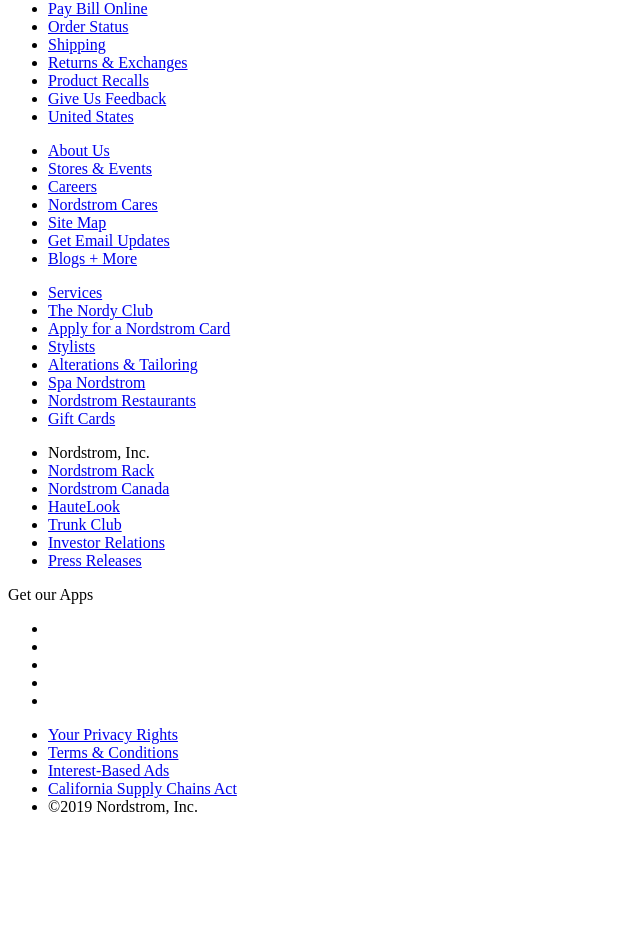
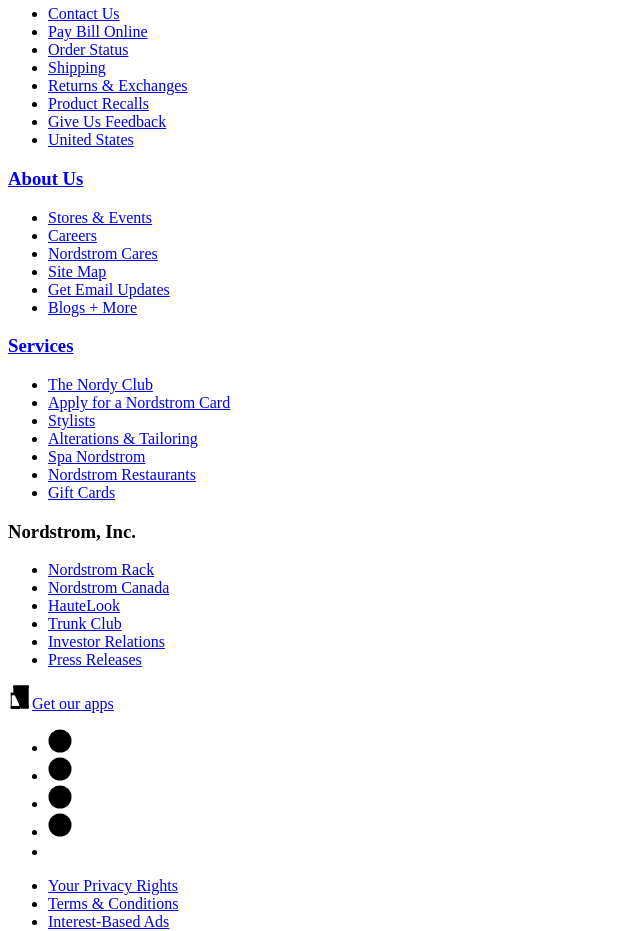
Before and after one commit to n3rdstorm/recently-viewed-jm, a React app: page / in a window 1280 px wide. Shown: the part 334-1265 px from the top of the page, without its empty margins (0-640 px from the left). Before the commit the page ends 1166 px from the top, so only its background shows below. Built offline with nearby package versions, Linux system fonts and the light colour scheme; no server answers; the HTML template or start-up script is replaced by a standard one.

Commit message:
Add and style footer

```diff
--- a/client/src/components/App.jsx
+++ b/client/src/components/App.jsx
@@ -1,10 +1,8 @@
 import React from 'react';
 import RecentlyViewed from './RecentlyViewed.jsx';
-import Header from './Header.jsx';
 import Footer from './Footer.jsx';
 import Gift from './Gift.jsx';
 
-import getRecentItems from '../lib/getAjax.js';
 import $ from 'jquery';
 
 class App extends React.Component {
@@ -27,7 +25,6 @@
   render() {
     return (
       <div>
-        {/* <Header /> */}
         <Gift />
         <RecentlyViewed items={this.state.items}/>
         <Footer />
--- a/client/src/components/Footer.jsx
+++ b/client/src/components/Footer.jsx
@@ -4,10 +4,13 @@
   render() {
     return (
       <footer className="footer">
-        <div className="row footer-content">
-          <div className="col">
-            <ul className="customer-service">
-              <li className="title"><a href="#">Customer Service</a></li>
+        <div className="footer-row-one">
+          <div className="footer-container">
+            <div className="footer-col">
+              <h3 className="footer-title">
+                <strong><a href="#">Customer Service</a></strong>
+              </h3>
+              <ul className="footer-content">
                 <li><a href="#">Contact Us</a></li>
                 <li><a href="#">Pay Bill Online</a></li>
                 <li><a href="#">Order Status</a></li>
@@ -15,14 +18,14 @@
                 <li><a href="#">Returns &amp; Exchanges</a></li>
                 <li><a href="#">Product Recalls</a></li>
                 <li><a href="#">Give Us Feedback</a></li>
-              {/* INSERT US FLAG ICON BELOW */}
                 <li><a href="#">United States</a></li>
               </ul>
             </div>
-
-          <div className="col">
-            <ul className="about-us">
-              <li className="title"><a href="#">About Us</a></li>
+            <div className="footer-col">
+              <h3 className="footer-title">
+                <strong><a href="#">About Us</a></strong>
+              </h3>
+              <ul className="footer-content">
                 <li><a href="#">Stores &amp; Events</a></li>
                 <li><a href="#">Careers</a></li>
                 <li><a href="#">Nordstrom Cares</a></li>
@@ -30,11 +33,13 @@
                 <li><a href="#">Get Email Updates</a></li>
                 <li><a href="#">Blogs + More</a></li>
               </ul>
+
             </div>
-
-          <div className="col">
-            <ul className="services">
-              <li className="title"><a href="#">Services</a></li>
+            <div className="footer-col">
+              <h3 className="footer-title">
+                <strong><a href="#">Services</a></strong>
+              </h3>
+              <ul className="footer-content">
                 <li><a href="#">The Nordy Club</a></li>
                 <li><a href="#">Apply for a Nordstrom Card</a></li>
                 <li><a href="#">Stylists</a></li>
@@ -44,10 +49,11 @@
                 <li><a href="#">Gift Cards</a></li>
               </ul>
             </div>
-
-          <div className="col">
-            <ul className="nordstrom-inc">
-              <li className="title">Nordstrom, Inc.</li>
+            <div className="footer-col">
+              <h3 className="footer-title">
+                <strong>Nordstrom, Inc.</strong>
+              </h3>
+              <ul className="footer-content">
                 <li><a href="#">Nordstrom Rack</a></li>
                 <li><a href="#">Nordstrom Canada</a></li>
                 <li><a href="#">HauteLook</a></li>
@@ -56,24 +62,46 @@
                 <li><a href="#">Press Releases</a></li>
               </ul>
             </div>
+          </div>
 
-          <div className="col apps">
-            <div><a>Get our Apps</a></div>
-            <div>
-              <ul className="social-links">
-                <li><a href="#"><ion-icon name="logo-instagram"></ion-icon></a></li>
-                <li><a href="#"><i class="ion-social-pinterest-outline"></i></a></li>
-                <li><a href="#"><i class="ion-social-twitter"></i></a></li>
-                <li><a href="#"><i class="ion-social-facebook"></i></a></li>
-                <li><a href="#"><ion-icon name="add"></ion-icon></a></li>
+          <div className="footer-right-col">
+            <div className="apps">
+              <svg focusable="false" height="24" width="24" class="nui-icon nui-icon-large-apps "><g><path class="nui-icon-large-apps-1" d="M12.964 21.014v2.485h7.4a.384.384 0 0 0 .374-.394v-2.091h-7.774z"></path><path class="nui-icon-large-apps-28" d="M12.964 23.499h7.4a.374.374 0 0 0 .374-.375V.874a.374.374 0 0 0-.374-.375H5.678a.374.374 0 0 0-.374.375v6.115"></path><path class="nui-icon-large-apps-1" d="M20.345.499H5.698a.393.393 0 0 0-.394.394v1.745h15.434V.893a.393.393 0 0 0-.393-.394z"></path><g><path class="nui-icon-large-apps-1" d="M11.308 8.668V23H3.762V8.668h7.546m.605-1H3.157a.395.395 0 0 0-.395.395v15.542c0 .218.176.395.395.395h8.756a.395.395 0 0 0 .395-.395V8.063a.395.395 0 0 0-.395-.395z"></path><path class="nui-icon-large-apps-1" d="M2.762 21.013v2.592c0 .218.176.395.395.395h8.756a.395.395 0 0 0 .395-.395v-2.592H2.762zM11.913 7.668H3.157a.395.395 0 0 0-.395.395v2.16h9.546v-2.16a.395.395 0 0 0-.395-.395z"></path></g><g><path class="nui-icon-large-apps-2" d="M13.565 1.586h-1.087a.28.28 0 0 1 0-.558h1.087a.28.28 0 0 1 0 .558zM7.539 22.999a.522.522 0 0 1-.52-.528c0-.291.23-.528.52-.528a.53.53 0 0 1 .536.528.531.531 0 0 1-.536.528zM8.061 9.254H7.009a.27.27 0 0 1 0-.54h1.052a.27.27 0 0 1 0 .54z"></path></g></g></svg>
+              <a href="#">Get our apps</a>
+            </div>
+            <div className="social-links">
+              <ul>
+                <li>
+                  <a href="#" className="instagram">
+                    <svg focusable="false" height="24" width="24" class="nui-icon nui-icon-large-connect-instagram " data-name="Layer 1"><defs></defs><g><g><g data-name="Page-1"><path class="nui-icon-large-connect-instagram-cls-1" d="M23.5 12A11.5 11.5 0 1 1 12 .5 11.5 11.5 0 0 1 23.5 12z"></path><path class="nui-icon-large-connect-instagram-cls-2" d="M12 5.5H9.32a4.8 4.8 0 0 0-1.58.3 3.33 3.33 0 0 0-1.9 1.9 4.8 4.8 0 0 0-.3 1.58v5.36a4.8 4.8 0 0 0 .3 1.58 3.33 3.33 0 0 0 1.9 1.9 4.8 4.8 0 0 0 1.58.3h5.36a4.8 4.8 0 0 0 1.58-.3 3.33 3.33 0 0 0 1.9-1.9 4.8 4.8 0 0 0 .3-1.58v-2.68-2.68a4.8 4.8 0 0 0-.3-1.58 3.33 3.33 0 0 0-1.9-1.9 4.8 4.8 0 0 0-1.58-.3H12m0 1.17h2.63a3.61 3.61 0 0 1 1.21.22 2.15 2.15 0 0 1 1.23 1.23 3.61 3.61 0 0 1 .22 1.21v5.26a3.61 3.61 0 0 1-.22 1.21 2.15 2.15 0 0 1-1.23 1.23 3.61 3.61 0 0 1-1.21.22H9.37a3.61 3.61 0 0 1-1.21-.22 2.15 2.15 0 0 1-1.23-1.23 3.61 3.61 0 0 1-.22-1.21v-2.63-2.63a3.61 3.61 0 0 1 .22-1.21 2.15 2.15 0 0 1 1.24-1.19 3.61 3.61 0 0 1 1.21-.22h2.63"></path><path class="nui-icon-large-connect-instagram-cls-2" d="M12 14.17A2.17 2.17 0 1 1 14.17 12 2.17 2.17 0 0 1 12 14.17m0-5.51A3.34 3.34 0 1 0 15.34 12 3.34 3.34 0 0 0 12 8.66"></path><path class="nui-icon-large-connect-instagram-cls-2" d="M16.25 8.53a.78.78 0 1 1-.78-.78.78.78 0 0 1 .78.78"></path></g></g></g></svg>
+                  </a>
+                </li>
+                <li>
+                  <a href="#" className="pinterest">
+                    <svg focusable="false" height="24" width="24" class="nui-icon nui-icon-large-connect-pinterest "><circle class="nui-icon-large-connect-pinterest-0" cx="12" cy="12" r="11.5"></circle><path class="nui-icon-large-connect-pinterest-1" d="M12.095 5.5c-3.548 0-5.337 2.543-5.337 4.664 0 1.285.486 2.428 1.529 2.852.17.07.324.002.374-.186l.152-.6c.05-.186.031-.253-.108-.416-.3-.355-.493-.814-.493-1.464 0-1.887 1.413-3.575 3.678-3.575 2.005 0 3.106 1.226 3.106 2.861 0 2.152-.953 3.971-2.367 3.971-.781 0-1.366-.646-1.178-1.439.224-.945.66-1.967.66-2.65 0-.61-.33-1.12-1.009-1.12-.798 0-1.44.826-1.44 1.933 0 .705.239 1.183.239 1.183l-.961 4.068c-.285 1.207-.042 2.689-.021 2.838.011.089.125.109.176.043.074-.097 1.025-1.269 1.349-2.444.091-.332.526-2.052.526-2.052.258.494 1.018.931 1.824.931 2.4 0 4.029-2.189 4.029-5.118-.001-2.218-1.877-4.28-4.728-4.28z"></path></svg>
+                  </a>
+                </li>
+                <li>
+                  <a href="#" className="twitter">
+                    <svg focusable="false" height="24" width="24" class="nui-icon nui-icon-large-connect-twitter "><circle class="nui-icon-large-connect-twitter-0" cx="12" cy="12" r="11.5"></circle><path class="nui-icon-large-connect-twitter-1" d="M18.5 7.968a5.358 5.358 0 0 1-1.532.421c.549-.33.973-.853 1.171-1.477a5.302 5.302 0 0 1-1.694.647 2.662 2.662 0 0 0-1.947-.841 2.666 2.666 0 0 0-2.597 3.274 7.57 7.57 0 0 1-5.497-2.786 2.665 2.665 0 0 0-.359 1.34c0 .926.469 1.742 1.186 2.221a2.655 2.655 0 0 1-1.208-.335v.034c0 1.293.919 2.371 2.139 2.615a2.659 2.659 0 0 1-1.203.046 2.666 2.666 0 0 0 2.492 1.852 5.355 5.355 0 0 1-3.949 1.105 7.546 7.546 0 0 0 4.089 1.198c4.905 0 7.588-4.063 7.588-7.589l-.008-.345a5.45 5.45 0 0 0 1.329-1.38z"></path></svg>                  </a>
+                </li>
+                <li>
+                  <a href="#" className="facebook">
+                    <svg focusable="false" height="24" width="24" class="nui-icon nui-icon-large-connect-facebook "><circle class="nui-icon-large-connect-facebook-0" cx="12" cy="12" r="11.5"></circle><path class="nui-icon-large-connect-facebook-1" d="M14.598 9.709h-2.057V8.363c0-.508.336-.629.571-.629h1.447V5.506L12.566 5.5c-2.222 0-2.729 1.663-2.729 2.723v1.486H8.555v2.297h1.282V18.5h2.704v-6.494h1.822l.235-2.297z"></path></svg>
+                  </a>
+                </li>
+                <li>
+                  <a href="#" className="add">
+                    <svg focusable="false" height="16" width="15" class="nui-icon nui-icon-medium-maximize "><path class="nui-icon-medium-maximize-0" d="M7.5 1v13M1 7.5h13"></path></svg>
+                  </a>
+                </li>
               </ul>
             </div>
-
           </div>
         </div>
 
-        <div className="row rights">
-          <ul className="footer-nav">
+          <div>
+            <ul className="footer-rights">
               <li><a href="#">Your Privacy Rights</a></li>
               <li><a href="#">Terms &amp; Conditions</a></li>
               <li><a href="#">Interest-Based Ads</a></li>
```
Also changed, not shown: 2 other files (tests, documents, lock files or other folders). Lines whose indentation alone changed are shown as unchanged.
